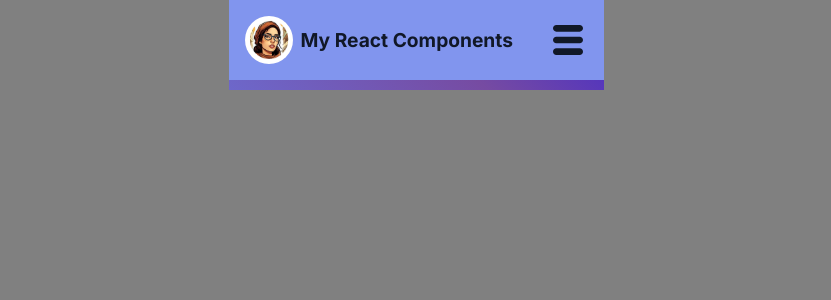
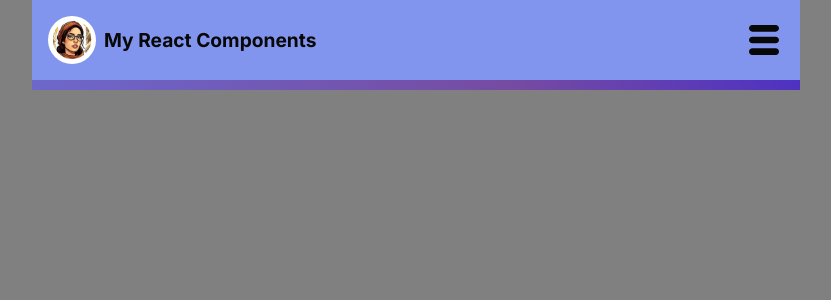
Before and after one commit to RosaBen/react-components-scrimba, a React (Vite) app: page / in a window 1280 px wide. Shown: the top 300 px of the page, without its empty margins (224-1055 px from the left). Built offline with nearby package versions, Linux system fonts and the light colour scheme.

Commit message:
css table done

```diff
--- a/src/App.jsx
+++ b/src/App.jsx
@@ -1,11 +1,13 @@
 // packages
 import { BrowserRouter, Routes, Route } from "react-router-dom";
+
 // components
 // pages
 import Header from "./components/Header";
+
 // styles
+import "./assets/styles/main.css";
 import "./assets/styles/responsive.css";
-import "./assets/styles/main.css";
 
 // scripts
 // images
--- a/src/assets/styles/index.css
+++ b/src/assets/styles/index.css
@@ -17,7 +17,7 @@ button {
 
 body {
   background: grey;
-  color: #111827;
+  color: #080808;
 }
 
 img {
--- a/src/assets/styles/main.css
+++ b/src/assets/styles/main.css
@@ -11,13 +11,11 @@
 
 header {
   background: #8195ee;
-  color: 080808;
   height: 80px;
   padding: 1rem;
   position: relative;
+  color: #080808;
 }
-
-/* Navbar */
 
 nav {
   display: flex;
@@ -46,7 +44,6 @@ nav .icon {
   cursor: pointer;
 }
 
-/* animated border */
 header .header-border {
   content: "";
   height: 90px;
@@ -73,11 +70,9 @@ header .header-border {
   }
 }
 
-/* navbar modal */
-
 header .modal {
   position: absolute;
-  top: 6rem;
+  top: 5.6rem;
   right: 0;
   width: 150px;
   height: auto;
@@ -94,17 +89,22 @@ header .modal-links {
   padding-left: 0.5rem;
 }
 
-header .modal-links a,
-header .modal button {
-  color: #8195ee;
+header a {
   font-weight: 700;
   letter-spacing: 1px;
   text-transform: uppercase;
 }
 
+header .modal-links a,
+header .modal button {
+  color: #8195ee;
+}
+
 header .modal button {
   font-size: 1.5rem;
+  font-weight: 700;
   background: #080808;
+  font-family: "Permanent Marker", cursive;
 }
 
 header .modal-links a:hover,
--- a/src/assets/styles/responsive.css
+++ b/src/assets/styles/responsive.css
@@ -0,0 +1,11 @@
+@media screen and (min-width: 768px) {
+  .container {
+    max-width: 768px;
+  }
+
+  header .modal {
+    width: 200px;
+    justify-content: space-between;
+    padding-right: 0.5rem;
+  }
+}
```
